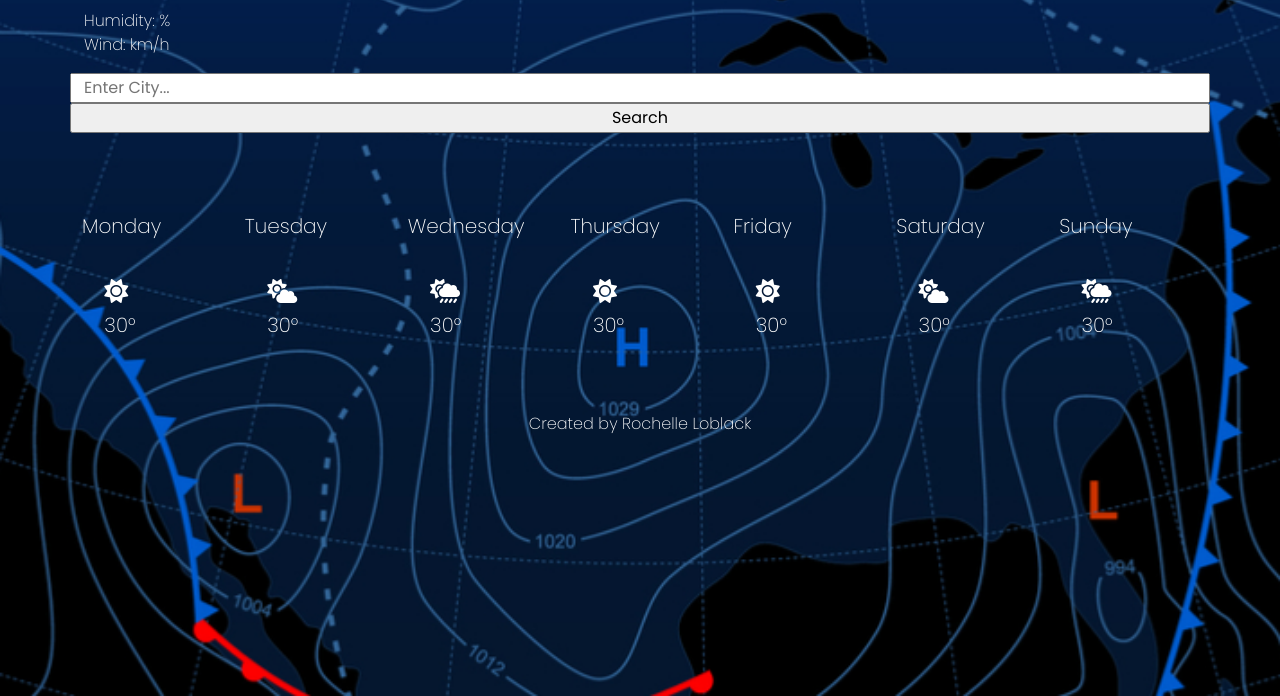
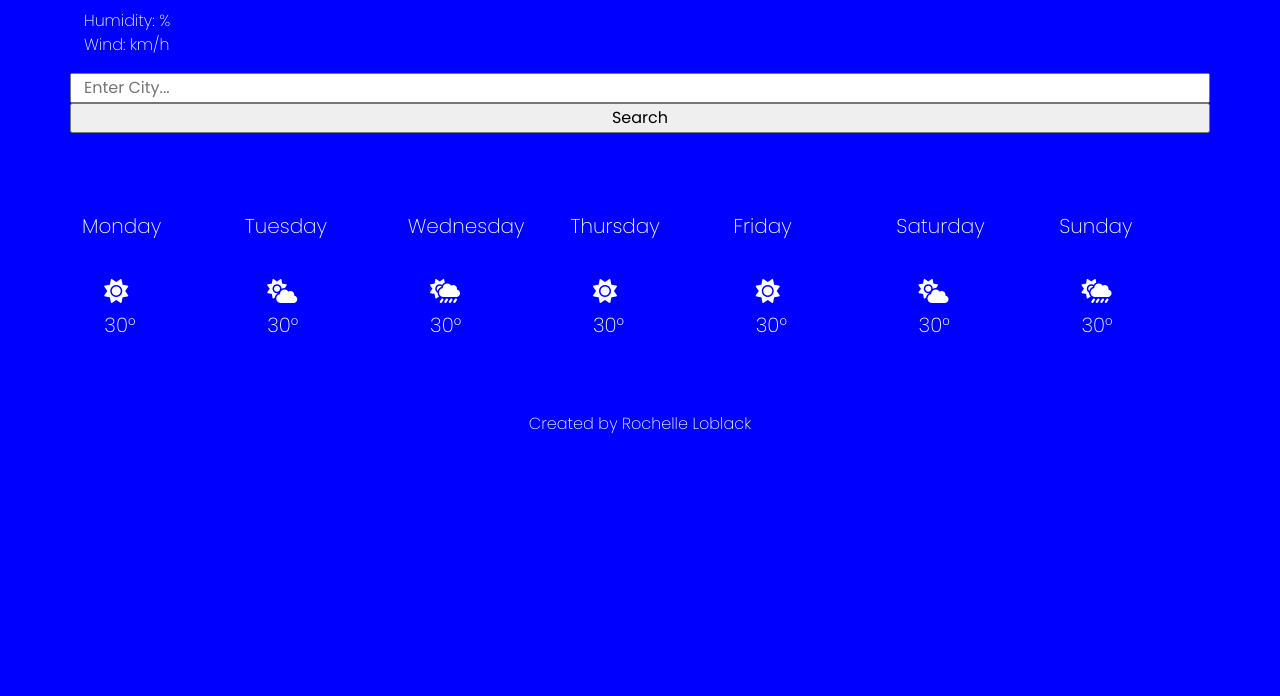
Before and after one commit to RKDCODES/WeatherAppProject, a plain HTML site: page index.html in a window 1280 px wide. Shown: the part 104-800 px from the top of the page. Drawn offline with nearby package versions, Linux system fonts and the light colour scheme; no server answers.

Commit message:
Update style.css

```diff
--- a/style.css
+++ b/style.css
@@ -45,11 +45,7 @@ h1 {
   font-weight: 400;
 }
 body {
-  background-image: url(weather.jpg);
-  background-repeat: no-repeat;
-  background-attachment: fixed;
-  background-position: center;
-  background-size: cover;
+  background-color: blue;
   color: #ffff;
   font-family: "Poppins", sans-serif;
   font-weight: 100;
```
